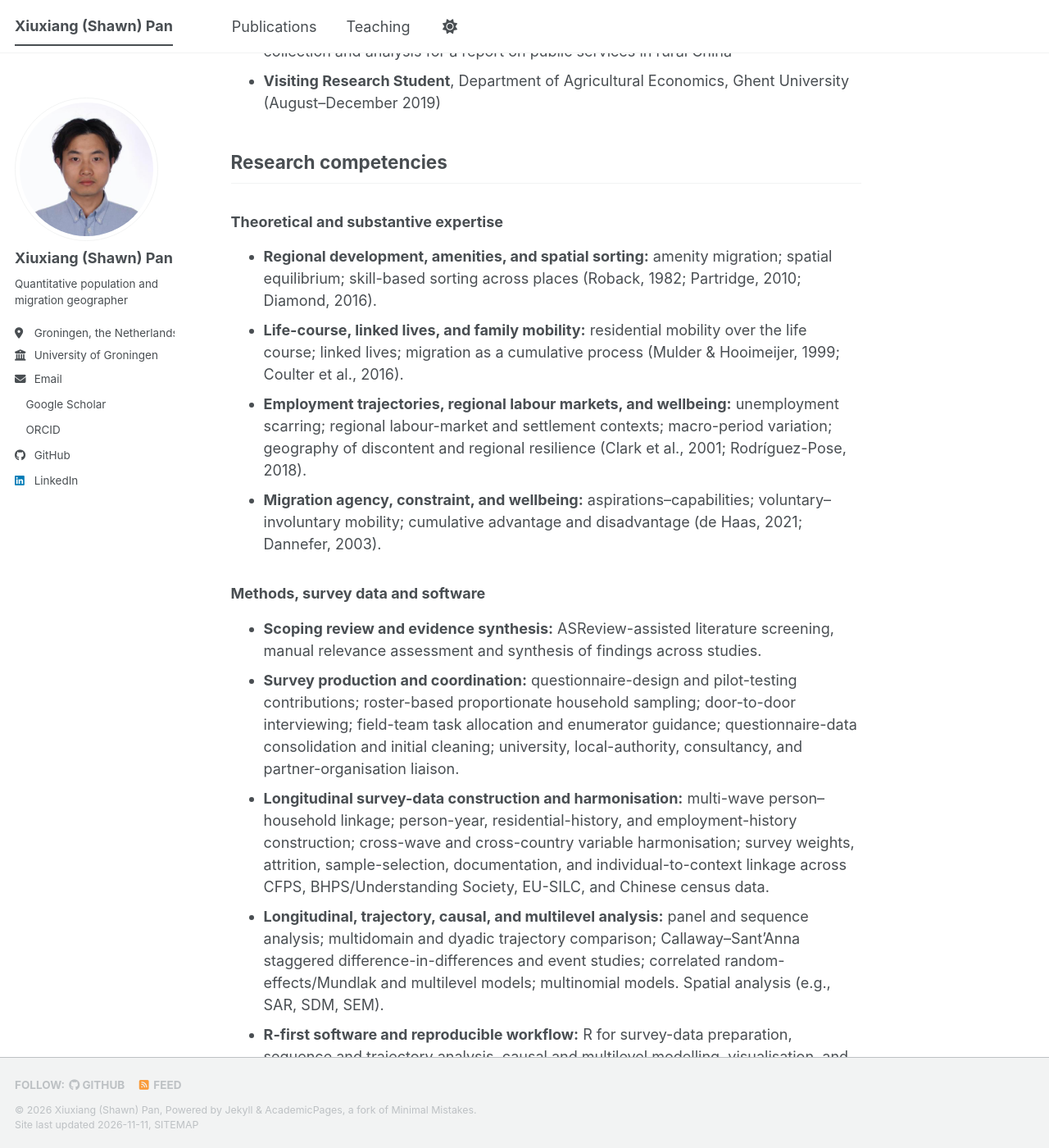
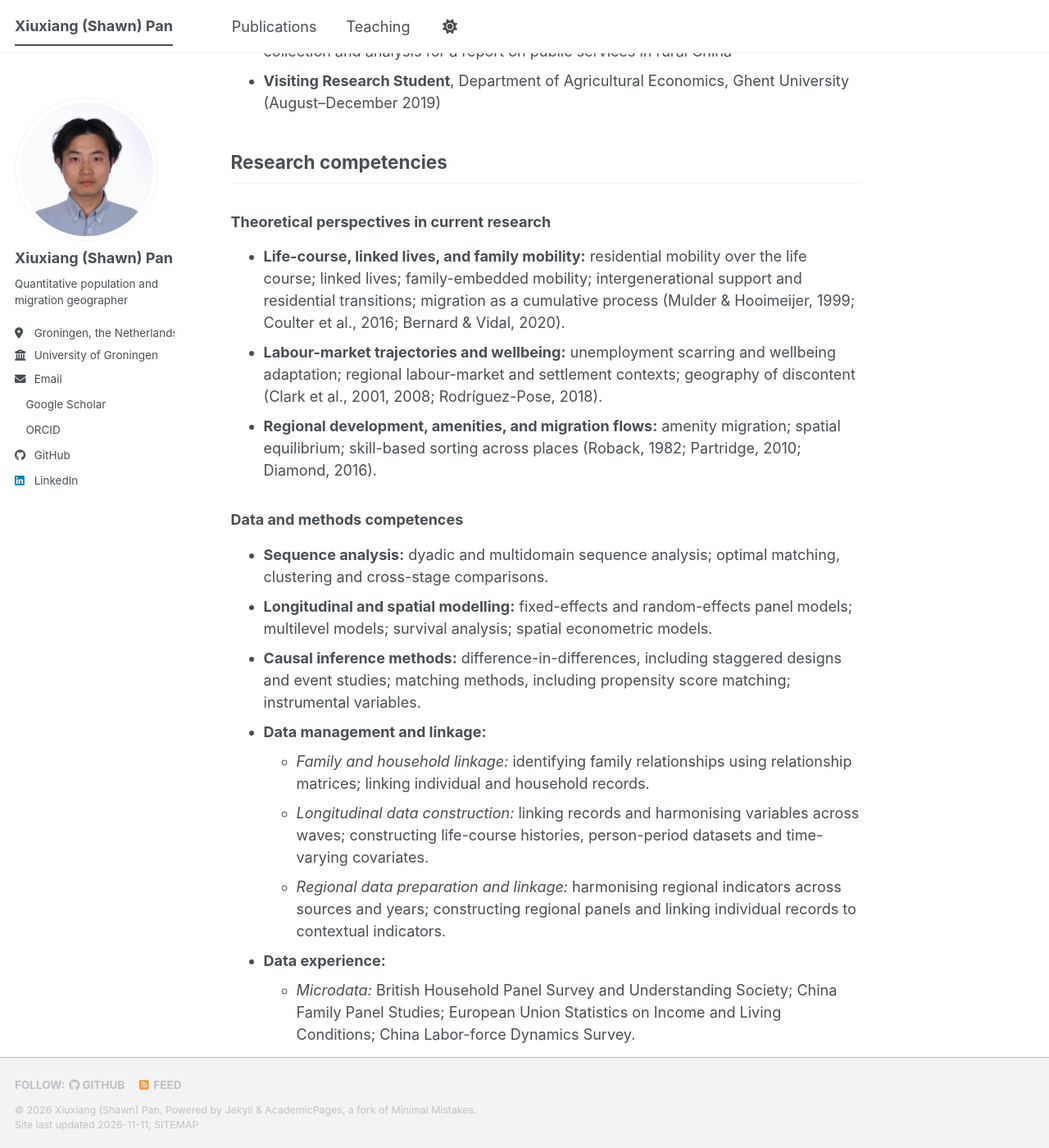
Before and after one commit to PShawn00/pshawn00.github.io, a Jekyll site: the page built from _pages/about.md, in a window 1280 px wide and 1400 px high, scrolled down 1119 px. Shown: the whole window at 82% size. Built offline with Jekyll 4.4.1, drawn with Linux system fonts in a browser that asks for light colours; a style sheet for code colours, icons or effects is not loaded; some of the changed text lies outside the part shown.

Commit message:
Update competencies, service, awards, report and teaching from latest CV
Co-Authored-By: Claude Opus 5 <noreply@anthropic.com>

```diff
--- a/_config.yml
+++ b/_config.yml
@@ -91,7 +91,7 @@ publication_category:
   underreview:
     title: 'Manuscripts Under Review and Revision'
   books:
-    title: 'Books and Book Chapters'
+    title: 'Books, Chapters and Reports'
 
 # Site Settings
 teaser                   :  # filename of teaser fallback teaser image placed in /images/ for social media previews
--- a/_pages/about.md
+++ b/_pages/about.md
@@ -29,20 +29,26 @@ My empirical work uses longitudinal and panel data, causal-inference designs, se
 
 ## Research competencies
 
-### Theoretical and substantive expertise
+### Theoretical perspectives in current research
 
-- **Regional development, amenities, and spatial sorting:** amenity migration; spatial equilibrium; skill-based sorting across places (Roback, 1982; Partridge, 2010; Diamond, 2016).
-- **Life-course, linked lives, and family mobility:** residential mobility over the life course; linked lives; migration as a cumulative process (Mulder & Hooimeijer, 1999; Coulter et al., 2016).
-- **Employment trajectories, regional labour markets, and wellbeing:** unemployment scarring; regional labour-market and settlement contexts; macro-period variation; geography of discontent and regional resilience (Clark et al., 2001; Rodríguez-Pose, 2018).
-- **Migration agency, constraint, and wellbeing:** aspirations–capabilities; voluntary–involuntary mobility; cumulative advantage and disadvantage (de Haas, 2021; Dannefer, 2003).
+- **Life-course, linked lives, and family mobility:** residential mobility over the life course; linked lives; family-embedded mobility; intergenerational support and residential transitions; migration as a cumulative process (Mulder & Hooimeijer, 1999; Coulter et al., 2016; Bernard & Vidal, 2020).
+- **Labour-market trajectories and wellbeing:** unemployment scarring and wellbeing adaptation; regional labour-market and settlement contexts; geography of discontent (Clark et al., 2001, 2008; Rodríguez-Pose, 2018).
+- **Regional development, amenities, and migration flows:** amenity migration; spatial equilibrium; skill-based sorting across places (Roback, 1982; Partridge, 2010; Diamond, 2016).
 
-### Methods, survey data and software
+### Data and methods competences
 
-- **Scoping review and evidence synthesis:** ASReview-assisted literature screening, manual relevance assessment and synthesis of findings across studies.
-- **Survey production and coordination:** questionnaire-design and pilot-testing contributions; roster-based proportionate household sampling; door-to-door interviewing; field-team task allocation and enumerator guidance; questionnaire-data consolidation and initial cleaning; university, local-authority, consultancy, and partner-organisation liaison.
-- **Longitudinal survey-data construction and harmonisation:** multi-wave person–household linkage; person-year, residential-history, and employment-history construction; cross-wave and cross-country variable harmonisation; survey weights, attrition, sample-selection, documentation, and individual-to-context linkage across CFPS, BHPS/Understanding Society, EU-SILC, and Chinese census data.
-- **Longitudinal, trajectory, causal, and multilevel analysis:** panel and sequence analysis; multidomain and dyadic trajectory comparison; Callaway–Sant'Anna staggered difference-in-differences and event studies; correlated random-effects/Mundlak and multilevel models; multinomial models. Spatial analysis (e.g., SAR, SDM, SEM).
-- **R-first software and reproducible workflow:** R for survey-data preparation, sequence and trajectory analysis, causal and multilevel modelling, visualisation, and reusable scripts; Stata for data management and panel workflows; ASReview; Git/GitHub; LaTeX/Overleaf. Secondary tools include ArcGIS, Python, and SPSS.
+- **Sequence analysis:** dyadic and multidomain sequence analysis; optimal matching, clustering and cross-stage comparisons.
+- **Longitudinal and spatial modelling:** fixed-effects and random-effects panel models; multilevel models; survival analysis; spatial econometric models.
+- **Causal inference methods:** difference-in-differences, including staggered designs and event studies; matching methods, including propensity score matching; instrumental variables.
+- **Data management and linkage:**
+  - *Family and household linkage:* identifying family relationships using relationship matrices; linking individual and household records.
+  - *Longitudinal data construction:* linking records and harmonising variables across waves; constructing life-course histories, person-period datasets and time-varying covariates.
+  - *Regional data preparation and linkage:* harmonising regional indicators across sources and years; constructing regional panels and linking individual records to contextual indicators.
+- **Data experience:**
+  - *Microdata:* British Household Panel Survey and Understanding Society; China Family Panel Studies; European Union Statistics on Income and Living Conditions; China Labor-force Dynamics Survey.
+  - *Macrodata:* aggregated census data and regional historical panel data.
+- **Evidence synthesis and fieldwork:** scoping reviews; qualitative case studies, interviews and participant observation; questionnaire design and household survey fieldwork.
+- **Software:** R, Stata, ArcGIS, Python, Git/GitHub and LaTeX.
 
 ## Conference presentations
 
@@ -59,6 +65,16 @@ My empirical work uses longitudinal and panel data, causal-inference designs, se
 - **Zhejiang A&F University**, online (2025). Invited lecture: *International Comparison: Dutch Urban Governance and Social Security Policy*.
 - **Yunnan Agricultural University**, Kunming, China (2025). Invited workshop: *SSCI Paper Writing and AI-assisted Research Applications in Quantitative Social Science*.
 
+## Academic service
+
+- **Coordinator**, URSI Lunch Seminar series, University of Groningen (2023–2024). Coordinated 12 seminars.
+- **Peer reviewer**: *Journal of Happiness Studies*; *Advances in Life Course Research*; *Applied Research in Quality of Life*.
+
+## Awards
+
+- PhD Scholarship, University of Groningen (2021–2025)
+- Academic Excellence Award for Postgraduates, Tier 2, China Agricultural University (2018–2020)
+
 I am on the academic job market and open to postdoctoral and faculty positions in population geography, demography, and regional studies. You can reach me at x.pan@rug.nl.
 
 ## Beyond research
```
Also changed, not shown: _publications/2020-01-01-rural-public-services-report.md (added, +11 -0 lines), _teaching/2022-statistics-1.md (+1 -1 lines), _teaching/2023-advanced-statistical-analysis.md (+2 -2 lines), _teaching/2025-migration-and-development.md (+1 -1 lines).
